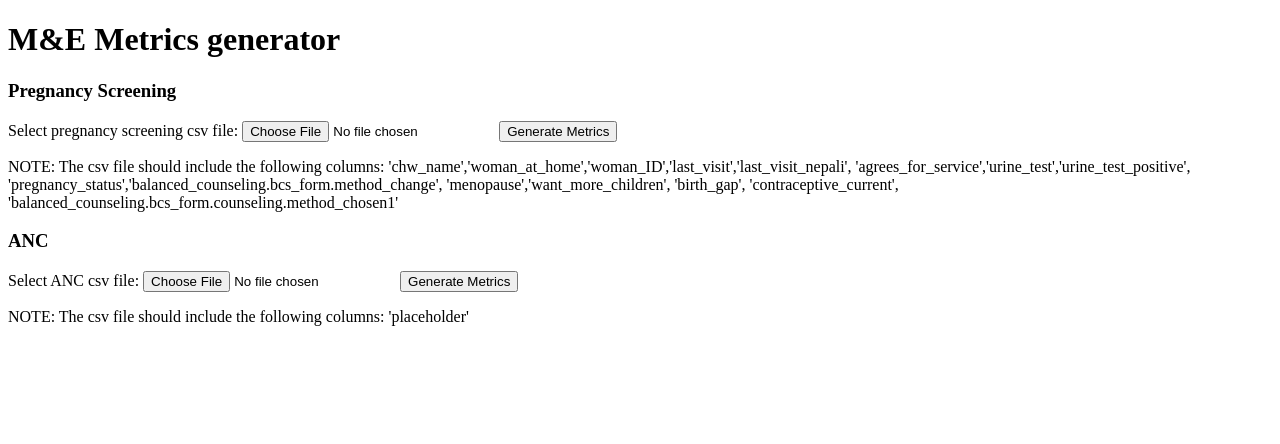
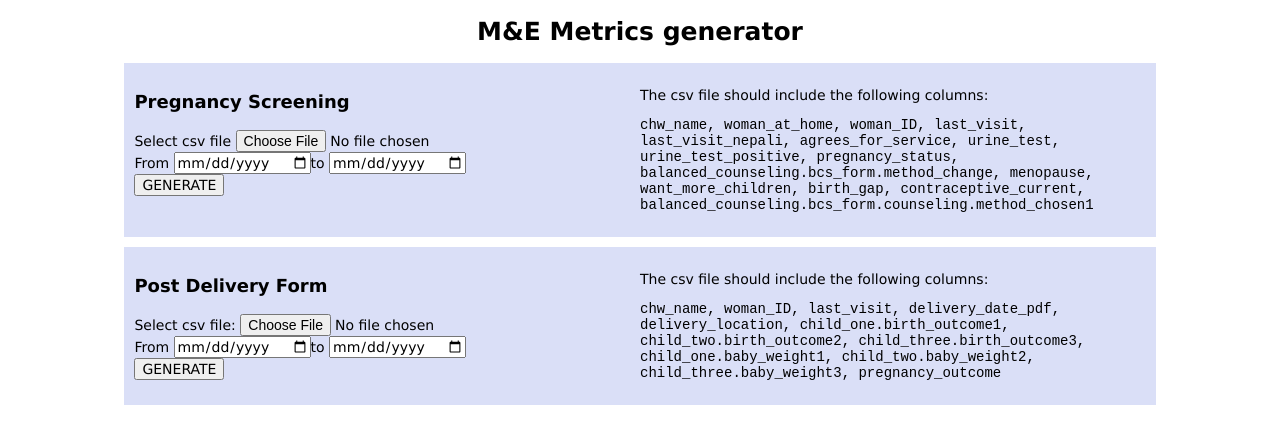
Before and after one commit to anantraut/me_indicators_automation, a Flask app: page / in a window 1280 px wide. Shown: the top 444 px of the page. Run offline with Flask 2, Linux system fonts and the light colour scheme.

Commit message:
Added post delivery form metrics

```diff
--- /dev/null
+++ b/me_indicators_automation/static/styles/main.css
@@ -0,0 +1,93 @@
+body {
+  background-color: white;
+}
+
+* {
+  font-family: Verdana, Geneva, sans-serif;
+  font-size: 14px;
+}
+
+h1 {
+  color: black;
+  text-align: center;
+  font-size: 25px;
+}
+
+h3 {
+  color: black;
+  text-align: left;
+  font-size: 18px;
+}
+
+p, #label {
+  font-size: 14px;
+}
+
+#col_list{
+  font-family: "Courier New", Courier, monospace;
+}
+
+div#form {
+  width: 80%;
+  background-color: #DADFF7;
+  padding: 10px;
+  margin: auto;
+  margin-bottom: 10px
+}
+
+.column {
+  float: left;
+}
+
+.left, .right {
+  width: 50%;
+}
+
+.row:after {
+  content: "";
+  display: table;
+  clear: both;
+
+input[type=button], input[type=submit] {
+  background-color: #C14953;
+  border: none;
+  color: white;
+  padding: 5px 10px;
+  text-decoration: none;
+  margin: 4px 2px;
+  cursor: pointer;
+}
+
+input[type=date] {
+  background-color: #495D63;
+  border: none;
+  color: white;
+  padding: 5px 10px;
+  text-decoration: none;
+  margin: 4px 2px;
+  cursor: pointer;
+}
+
+div#choose_file {
+  padding:5px 10px;
+  width: 150px;
+  background:#5B6D72;
+  position:relative;
+  color:#fff;
+  text-align:center;
+  float:none;
+  cursor:pointer;
+}
+
+.hide_file {
+    position: absolute;
+    z-index: 1000;
+    opacity: 0;
+    cursor: pointer;
+    right: 0;
+    top: 0;
+    height: 100%;
+    font-size: 18px;
+    width: 100%;
+    margin:auto;
+}
--- a/me_indicators_automation/templates/home.html
+++ b/me_indicators_automation/templates/home.html
@@ -2,26 +2,47 @@
 <html>
 <head>
   <title></title>
+  <link rel= "stylesheet" type= "text/css" href= "../static/styles/main.css">
 </head>
 <body>
+  <div id = "main">
   <h1>M&E Metrics generator</h1>
-  <h3>Pregnancy Screening</h3>
-  <form class="" action="pss" method="post" enctype="multipart/form-data">
-    <label for="csvfile">Select pregnancy screening csv file:</label>
-    <input type="file" name="csvfile" value="">
-    <input type ="submit" name="" value="Generate Metrics">
-    <p>NOTE: The csv file should include the following columns: 'chw_name','woman_at_home','woman_ID','last_visit','last_visit_nepali',
-              'agrees_for_service','urine_test','urine_test_positive',
-              'pregnancy_status','balanced_counseling.bcs_form.method_change',
-              'menopause','want_more_children', 'birth_gap', 'contraceptive_current',
-              'balanced_counseling.bcs_form.counseling.method_chosen1'</p>
-  </form>
-  <h3>ANC</h3>
-  <form class="" action="anc" method="post" enctype="multipart/form-data">
-    <label for="csvfile">Select ANC csv file:</label>
-    <input type="file" name="csvfile" value="">
-    <input type ="submit" name="" value="Generate Metrics">
-    <p>NOTE: The csv file should include the following columns: 'placeholder'</p>
-  </form>
+      <div id = "form" class = "row">
+        <div class ="column left">
+          <h3>Pregnancy Screening</h3>
+          <form class="" action="pss" method="post" enctype="multipart/form-data">
+            Select csv file
+            <input type="file" name="pss_csv" class = "hide_file" value="Select Pregnancy screening"><br>
+            <label id='label'>From</label>
+            <input type="date" name="from" value=""><label id='label'>to</label>
+            <input type="date" name="to" value=""><br>
+            <input type ="submit" name="submit" value="GENERATE">
+          </div>
+          <div class = "column right">
+        <p>The csv file should include the following columns: <p id = 'col_list'>chw_name, woman_at_home, woman_ID, last_visit, last_visit_nepali, agrees_for_service,
+          urine_test, urine_test_positive, pregnancy_status, balanced_counseling.bcs_form.method_change, menopause, want_more_children, birth_gap, contraceptive_current,
+          balanced_counseling.bcs_form.counseling.method_chosen1</p></p>
+        </div>
+      </form>
+    </div>
+    <div id = "form" class ="row">
+      <div class ="column left">
+      <h3>Post Delivery Form</h3>
+      <form class="" action="pdf" method="post" enctype="multipart/form-data">
+        <label for="pdf_csv">Select csv file:</label>
+        <input type="file" name="pdf_csv" value=""><br>
+        <label id='label'>From</label>
+        <input type="date" name="from" value=""><label id='label'>to</label>
+        <input type="date" name="to" value=""><br>
+        <input type ="submit" name="submit" value="GENERATE">
+      </div>
+      <div class ="column right">
+        <p>The csv file should include the following columns: <p id = 'col_list'>chw_name, woman_ID, last_visit, delivery_date_pdf, delivery_location,
+          child_one.birth_outcome1, child_two.birth_outcome2, child_three.birth_outcome3, child_one.baby_weight1, child_two.baby_weight2, child_three.baby_weight3,
+          pregnancy_outcome</p></p>
+      </div>
+      </form>
+    </div>
+  </div>
 </body>
 </html>
--- a/me_indicators_automation/views.py
+++ b/me_indicators_automation/views.py
@@ -10,7 +10,7 @@ from me_indicators_automation import app
 from flask import Flask, render_template, request, make_response
 import pandas
 import os
-from me_indicators_automation import pss
+from me_indicators_automation import pss, pdf
 
 UPLOAD_FOLDER = './uploads'
 
@@ -22,11 +22,20 @@ def home():
     return render_template('home.html')
 
 @app.route('/pss', methods=['GET','POST'])
-def data():
+def pss_data():
     if request.method == "POST":
-        f = request.files['csvfile']
-        #f.save(os.path.join(app.config['UPLOAD_FOLDER'], 'csvfile.csv'))
-        data = pss.pss_metrics(f)
+        f = request.files['pss_csv']
+        data = pss.pss_metrics(f, request.form['from'], request.form['to'])
+        resp = make_response(data.to_csv())
+        resp.headers["Content-Disposition"] = "attachment; filename=export.csv"
+        resp.headers["Content-Type"] = "text/csv"
+    return resp
+
+@app.route('/pdf', methods=['GET','POST'])
+def pdf_data():
+    if request.method == "POST":
+        f = request.files['pdf_csv']
+        data = pdf.pdf_metrics(f, request.form['from'], request.form['to'])
         resp = make_response(data.to_csv())
         resp.headers["Content-Disposition"] = "attachment; filename=export.csv"
         resp.headers["Content-Type"] = "text/csv"
```
Also changed, not shown: me_indicators_automation/form.py (+42 -5 lines), me_indicators_automation/pdf.py (added, +64 -0 lines), me_indicators_automation/pss.py (+8 -2 lines), me_indicators_automation/__init__.py (line endings or trailing spaces), 2 other files.
